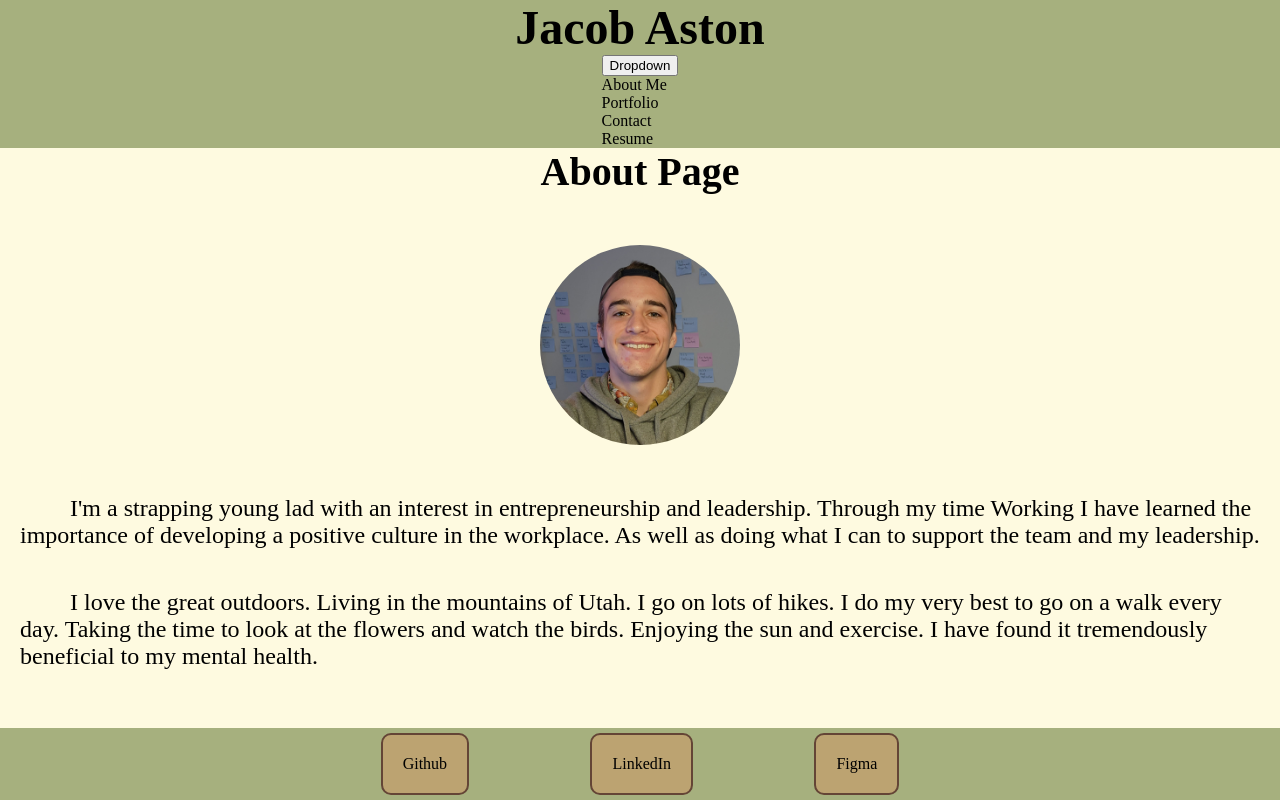
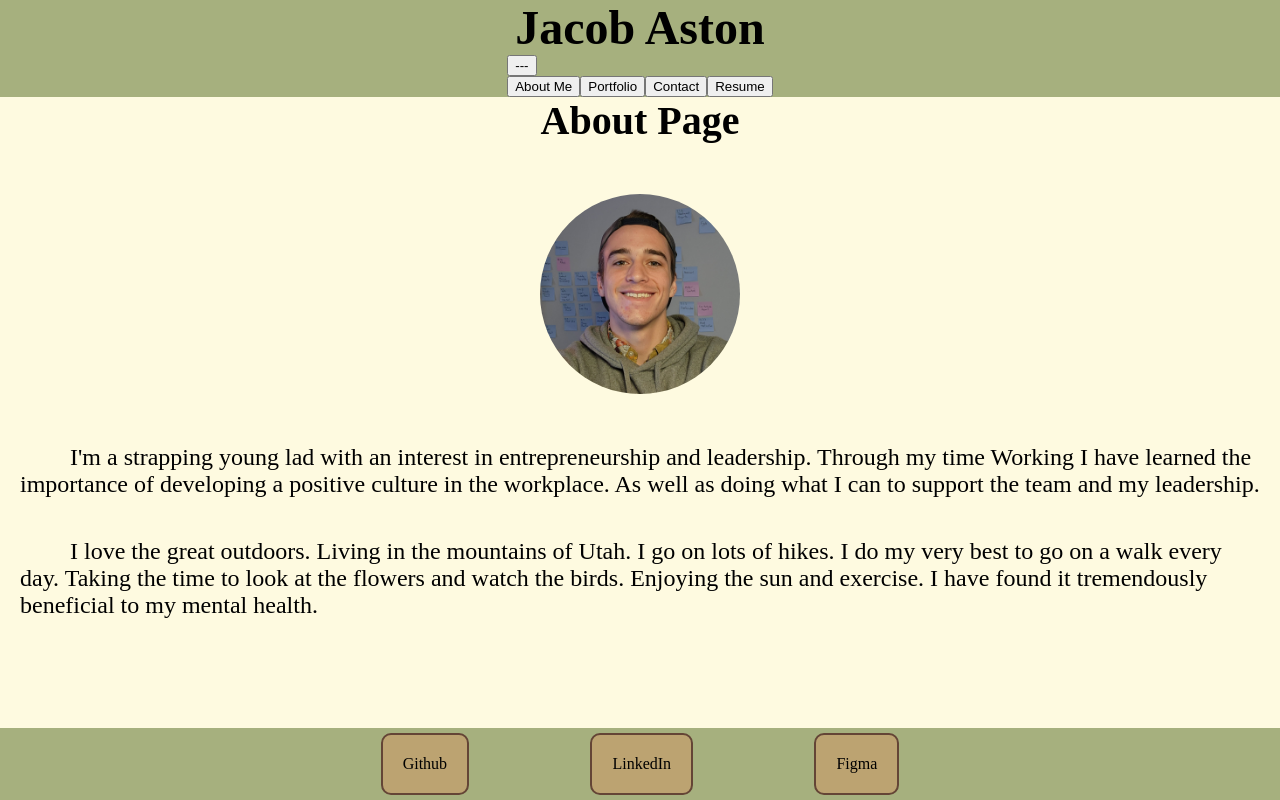
Before and after one commit to Jacob-Aston/react-portfolio, a React (Create React App) app: page / in a window 1280 px wide. Built offline with nearby package versions, Linux system fonts and the light colour scheme; the HTML template or start-up script is replaced by a standard one.

Commit message:
changed divs to buttons in dropdown

```diff
--- a/src/components/Navigation.js
+++ b/src/components/Navigation.js
@@ -8,12 +8,12 @@ const dropFunction = () => {
   return (
     <div>
       <div className="dropdown">
-        <button className="dropbtn" onClick={dropFunction}>Dropdown</button>
+        <button className="dropbtn" onClick={dropFunction}>---</button>
         <div className="dropdown-content" id="myDropdown">
-          <div>About Me</div>
-          <div>Portfolio</div>
-          <div>Contact</div>
-          <div>Resume</div>
+          <button>About Me</button>
+          <button>Portfolio</button>
+          <button>Contact</button>
+          <button>Resume</button>
         </div>
       </div>
       <ul className="nav">
```
